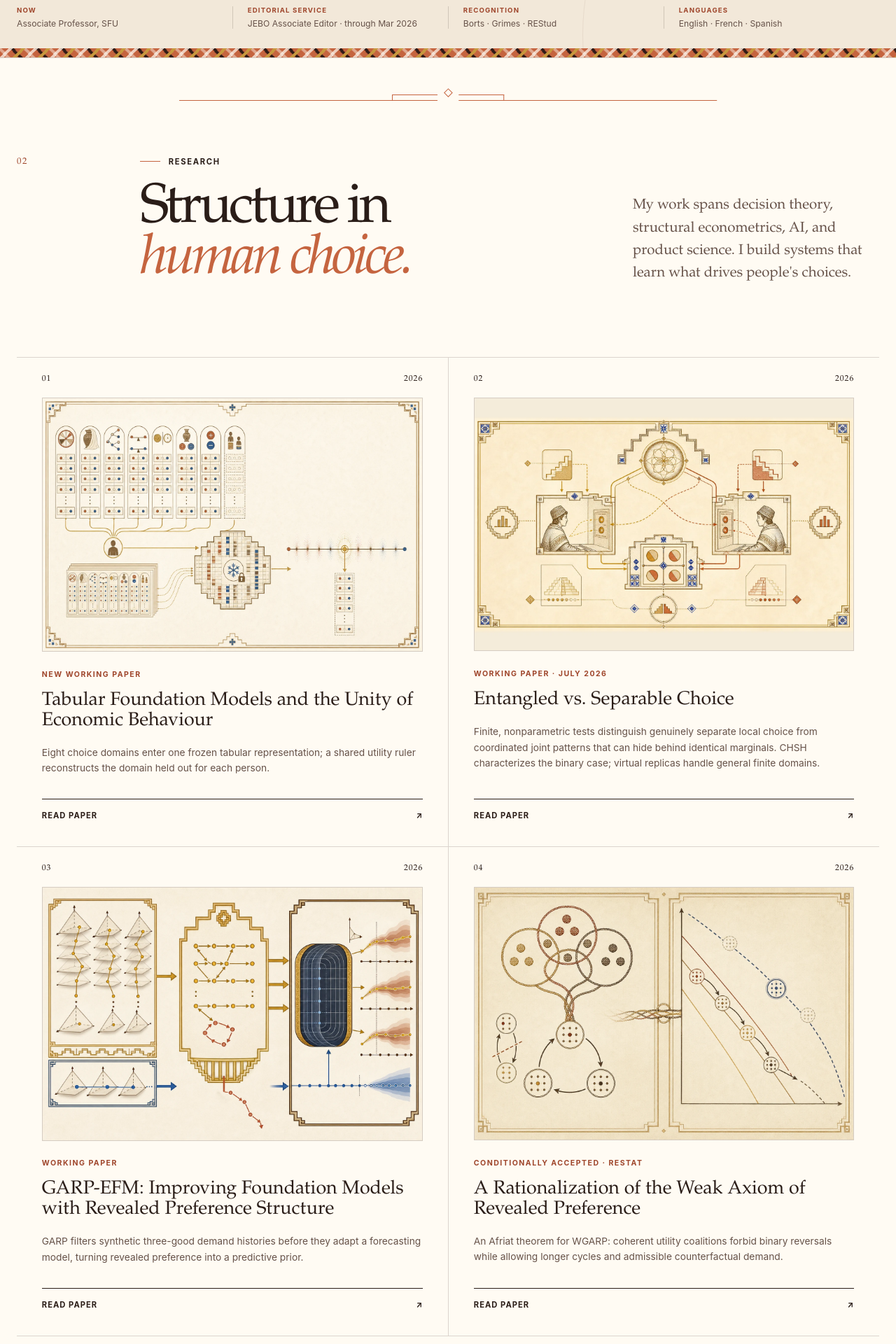
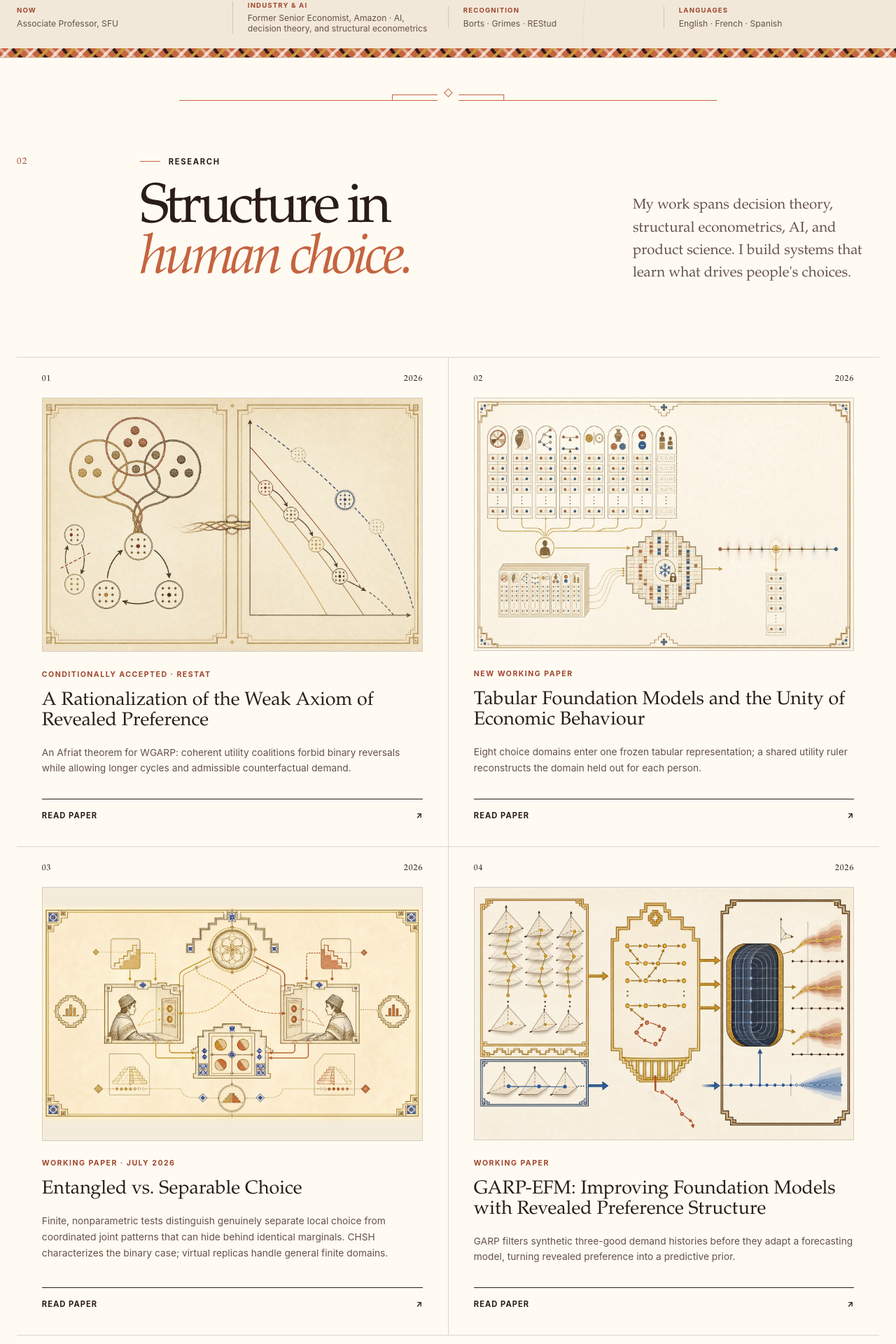
Before and after one commit to vaguiarl/vaguiarl.github.io, a React (Vite) app: page / in a window 1280 px wide. Shown: the part 871-2791 px from the top of the page at 70% size. Built offline with nearby package versions, Linux system fonts and the light colour scheme.

Commit message:
Lead with ReStat acceptance and Amazon AI

```diff
--- a/src/App.tsx
+++ b/src/App.tsx
@@ -1,6 +1,6 @@
 import { useEffect, useMemo, useState } from "react";
 
-type ResearchKind = "working" | "publication" | "short" | "chapter";
+type ResearchKind = "accepted" | "working" | "publication" | "short" | "chapter";
 
 type ResearchItem = {
   year: string;
@@ -107,6 +107,16 @@ const featuredResearch = [
   {
     number: "01",
     year: "2026",
+    status: "Conditionally accepted · ReStat",
+    title: "A Rationalization of the Weak Axiom of Revealed Preference",
+    copy: "An Afriat theorem for WGARP: coherent utility coalitions forbid binary reversals while allowing longer cycles and admissible counterfactual demand.",
+    illustration: "./illustrations/paper_weak_axiom_v2.webp",
+    illustrationAlt: "Overlapping utility coalitions allowing a three-choice cycle without binary reversals beside an admissible bundle on a new budget",
+    href: "https://arxiv.org/abs/1906.00296",
+  },
+  {
+    number: "02",
+    year: "2026",
     status: "New working paper",
     title: "Tabular Foundation Models and the Unity of Economic Behaviour",
     copy: "Eight choice domains enter one frozen tabular representation; a shared utility ruler reconstructs the domain held out for each person.",
@@ -115,7 +125,7 @@ const featuredResearch = [
     href: "https://arxiv.org/abs/2608.06842",
   },
   {
-    number: "02",
+    number: "03",
     year: "2026",
     status: "Working paper · July 2026",
     title: "Entangled vs. Separable Choice",
@@ -125,7 +135,7 @@ const featuredResearch = [
     href: "https://www.researchgate.net/publication/378938384_Entangled_vs_Separable_Choice",
   },
   {
-    number: "03",
+    number: "04",
     year: "2026",
     status: "Working paper",
     title: "GARP-EFM: Improving Foundation Models with Revealed Preference Structure",
@@ -134,19 +144,17 @@ const featuredResearch = [
     illustrationAlt: "Three-good budget histories passing through a GARP coherence filter into a time-series model and probabilistic demand forecasts",
     href: "https://arxiv.org/abs/2603.23993",
   },
-  {
-    number: "04",
-    year: "2026",
-    status: "Conditionally accepted · ReStat",
-    title: "A Rationalization of the Weak Axiom of Revealed Preference",
-    copy: "An Afriat theorem for WGARP: coherent utility coalitions forbid binary reversals while allowing longer cycles and admissible counterfactual demand.",
-    illustration: "./illustrations/paper_weak_axiom_v2.webp",
-    illustrationAlt: "Overlapping utility coalitions allowing a three-choice cycle without binary reversals beside an admissible bundle on a new budget",
-    href: "https://arxiv.org/abs/1906.00296",
-  },
 ];
 
 const research: ResearchItem[] = [
+  {
+    year: "2026",
+    kind: "accepted",
+    title: "A Rationalization of the Weak Axiom of Revealed Preference",
+    authors: "Victor H. Aguiar, Per Hjertstrand, Roberto Serrano & Özgür Evren",
+    venue: "Conditionally accepted, Review of Economics and Statistics",
+    href: "https://arxiv.org/abs/1906.00296",
+  },
   {
     year: "2026",
     kind: "working",
@@ -173,14 +181,6 @@ const research: ResearchItem[] = [
     venue: "Working paper",
     href: "https://arxiv.org/abs/2603.23993",
     note: "New",
-  },
-  {
-    year: "2026",
-    kind: "working",
-    title: "A Rationalization of the Weak Axiom of Revealed Preference",
-    authors: "Victor H. Aguiar, Per Hjertstrand, Roberto Serrano & Özgür Evren",
-    venue: "Conditionally accepted, Review of Economics and Statistics",
-    href: "https://arxiv.org/abs/1906.00296",
   },
   {
     year: "2023",
@@ -339,6 +339,7 @@ const coauthors = [
 ] satisfies ReadonlyArray<{ name: string; href: string }>;
 
 const kindLabels: Record<ResearchKind, string> = {
+  accepted: "Accepted / conditionally accepted",
   working: "Working paper",
   publication: "Publication",
   short: "Short paper",
@@ -541,10 +542,10 @@ function App() {
             </blockquote>
           </div>
 
-          <div className="hero-status" aria-label="Current role, service, recognition, and languages">
+          <div className="hero-status" aria-label="Current role, industry experience, recognition, and languages">
             <div className="page-shell status-grid">
               <p><span>Now</span> Associate Professor, SFU</p>
-              <p><span>Editorial service</span> JEBO Associate Editor · through Mar 2026</p>
+              <p><span>Industry &amp; AI</span> Former Senior Economist, Amazon · AI, decision theory, and structural econometrics</p>
               <p><span>Recognition</span> Borts · Grimes · REStud</p>
               <p><span>Languages</span> English · French · Spanish</p>
             </div>
@@ -610,7 +611,7 @@ function App() {
               </div>
 
               <div className="filter-row" aria-label="Filter research">
-                {(["all", "working", "publication", "short", "chapter"] as const).map((kind) => (
+                {(["all", "accepted", "working", "publication", "short", "chapter"] as const).map((kind) => (
                   <button
                     type="button"
                     key={kind}
```
